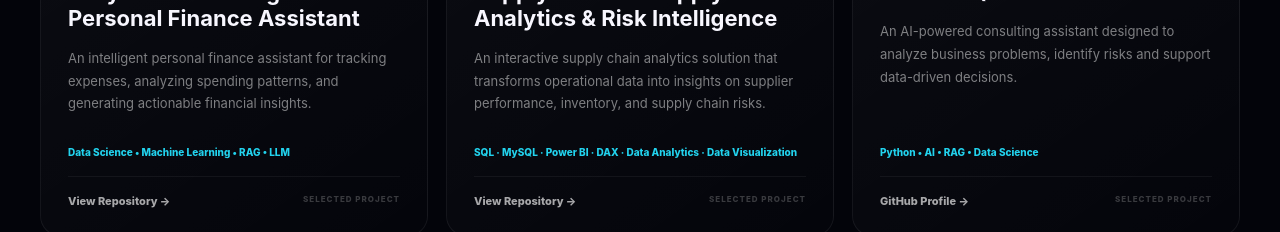
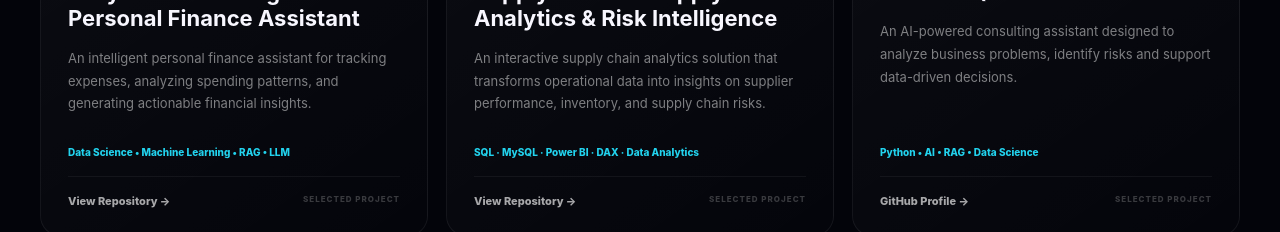
Before and after one commit to arka829636/arka-portfolio, a React (Vite) app: page / in a window 1280 px wide. Shown: the part 3100-3332 px from the top of the page. Built offline with nearby package versions, Linux system fonts and the light colour scheme.

Commit message:
Update portfolio with SupplyShield project

```diff
--- a/src/App.jsx
+++ b/src/App.jsx
@@ -80,7 +80,7 @@ const projects = [
     title: "SupplyShield — Supply Chain Analytics & Risk Intelligence",
     description:
       "An interactive supply chain analytics solution that transforms operational data into insights on supplier performance, inventory, and supply chain risks.",
-    tech: "SQL · MySQL · Power BI · DAX · Data Analytics · Data Visualization",
+    tech: "SQL · MySQL · Power BI · DAX · Data Analytics",
     link: "https://github.com/arka829636/SupplyShield.git",
     linkLabel: "View Repository →",
   },
```
